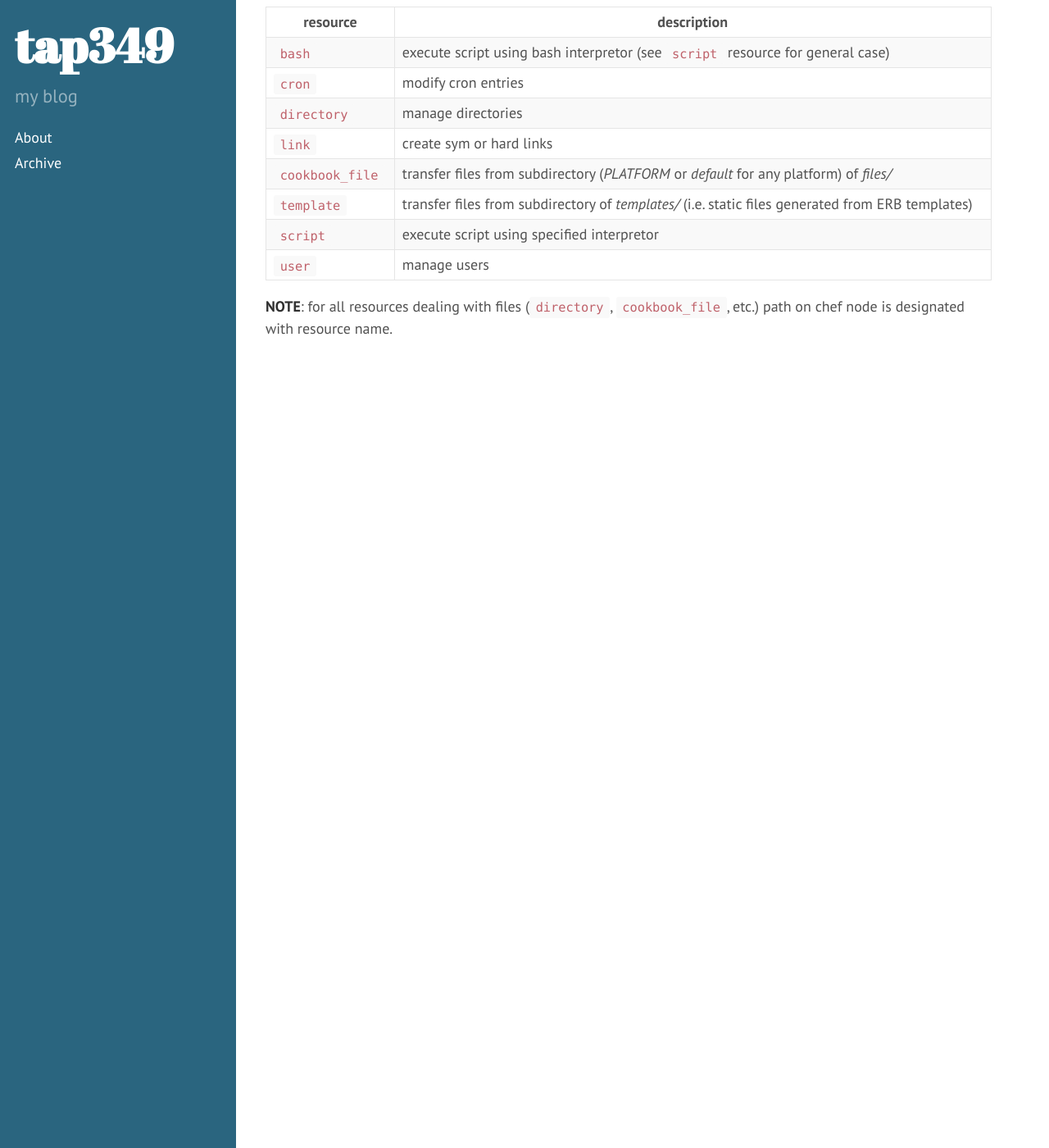
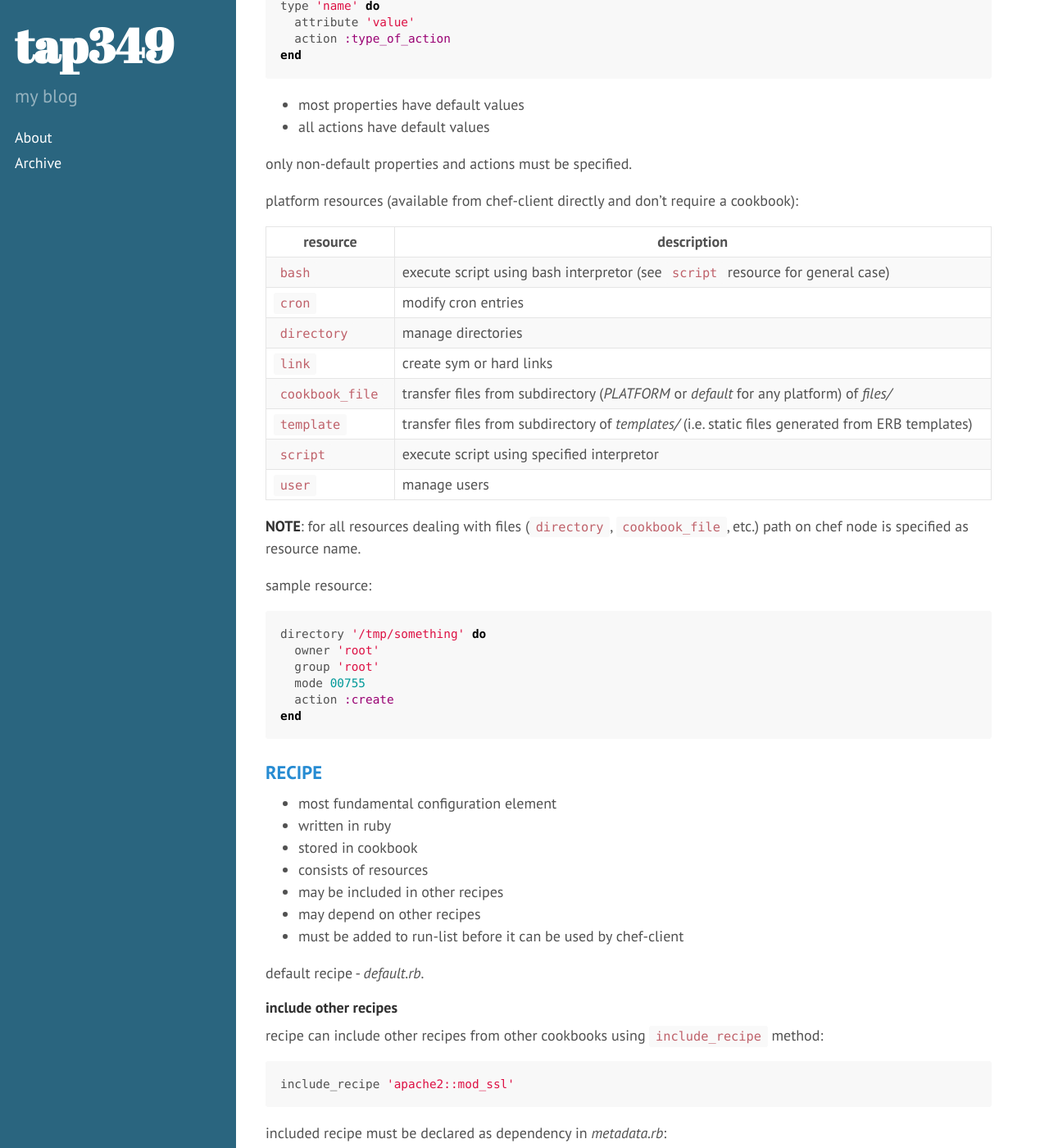
Before and after one commit to tap349/tap349.github.io, a Jekyll site: the page built from _posts/2015-01-06-notes-about-chef.md, in a window 1280 px wide and 1400 px high, scrolled down 8493 px. Shown: the whole window at 82% size. Built offline with Jekyll 4.4.1, drawn with Linux system fonts in a browser that asks for light colours; Markdown is read by kramdown in place of the engine named in the settings; some of the changed text lies outside the part shown.

Commit message:
update 2016-01-10_03:30:17

````diff
--- a/_posts/2015-01-06-notes-about-chef.md
+++ b/_posts/2015-01-06-notes-about-chef.md
@@ -16,7 +16,7 @@
 2. chef server (absent when using chef-solo)
 3. workstation (from which knife or knife-solo is run)
 
-##### core principles:
+#### core principles:
 
 * *idempotence*
 * *thick clients, thin server*
@@ -32,7 +32,7 @@
 - used to bring the node into the expected state
 
 ___
-### [Chef Solo](https://docs.chef.io/chef_solo.html)
+## [Chef Solo](https://docs.chef.io/chef_solo.html)
 ___
 
 **chef-solo**
@@ -90,7 +90,7 @@
 - chef-repo specific knife settings (primarily paths to cookbooks, node files, etc.)
 - loaded every time knife is run
 
-#### [INSTALLING COOKBOOKS](https://docs.chef.io/cookbooks.html)
+### [INSTALLING COOKBOOKS](https://docs.chef.io/cookbooks.html)
 
 _Berksfile_:
 
@@ -122,7 +122,7 @@
 as well I can't figure out how you might end up having cookbook installed locally only
 (which would justify existence of `knife[:berkshelf_path]` option).
 
-#### [NODES](https://docs.chef.io/nodes.html)
+### [NODES](https://docs.chef.io/nodes.html)
 
 **NOTE**: probably nodes are configured in node files for chef-solo only -
           chef-client interacts with chef server to retrieve node configuration.
@@ -154,12 +154,12 @@
 }
 ```
 
-#### [ROLES](https://docs.chef.io/roles.html)
+### [ROLES](https://docs.chef.io/roles.html)
 
 **role**
 
 - server template (web, database, etc.)
-- contains server specific run list and attributes
+- contains server specific run-list and attributes
 - create separate JSON file for each role in _roles/_
 
 structure:
@@ -172,8 +172,8 @@
 `json_class`          | yes       | 'Chef::Role'
 `default_attributes`  |           | role specific attributes, can be overidden in node files
 `override_attributes` |           | role specific forced attributes, cannot be overidden in node files
-`run_list`            | yes       | role specific run list (may include other roles)
-`env_run_lists`       |           | environment specific run lists
+`run_list`            | yes       | role specific run-list (may include other roles)
+`env_run_lists`       |           | environment specific run-lists
 
 use role in node file:
 
@@ -185,12 +185,12 @@
 }
 ```
 
-#### [ATTRIBUTES](https://docs.chef.io/attributes.html)
+### [ATTRIBUTES](https://docs.chef.io/attributes.html)
 
 **attribute**
 
 - specific detail about node
-- defined in:
+- can be defined in:
   - node files
   - cookbooks (attribute files or recipes)
   - roles
@@ -200,11 +200,18 @@
 
 **NOTE**: attributes in node file are normal attributes.
 
-#### [ENVIRONMENTS](https://docs.chef.io/environments.html)
+accessor methods are automatically defined for attributes in ruby files:
+
+```ruby
+default['apache']['dir'] = '/etc/apache2'
+default.apache.dir = '/etc/apache2'
+```
+
+### [ENVIRONMENTS](https://docs.chef.io/environments.html)
 
 - environment template (development, staging, production, etc.)
 - contains environment specific attributes
-- doesn't have run list - attributes only
+- doesn't have run-list - attributes only
 - create separate JSON file for each environment in _environments/_
 - default environment is `_default` - all nodes are placed there
   unless another environment is specified
@@ -238,7 +245,7 @@
 $ knife solo cook -E development
 ```
 
-#### [DATA BAGS](https://docs.chef.io/data_bags.html)
+### [DATA BAGS](https://docs.chef.io/data_bags.html)
 
 **data bag**
 
@@ -257,7 +264,7 @@
 `raw_data`            | yes       | attributes of data bag item (`id` attribute is required)
 
 ___
-### [COOKBOOK](https://docs.chef.io/cookbooks.html)
+## [COOKBOOK](https://docs.chef.io/cookbooks.html)
 ___
 
 - fundamential unit of configuration and policy distribution
@@ -283,7 +290,7 @@
 _templates/_      |
 _metadata.rb_     |
 
-#### [METADATA.RB](https://docs.chef.io/cookbook_repo.html)
+### [METADATA.RB](https://docs.chef.io/cookbook_repo.html)
 
 - lives at the top of each cookbook's directory
 - provides hints to chef server to deploy cookbook correctly
@@ -307,13 +314,13 @@
 `replaces`         | FIO. cookbook to be replaced by this cookbook
 `supports`         | supported platform
 
-#### [RESOURCE](https://docs.chef.io/resource.html)
+### [RESOURCE](https://docs.chef.io/resource.html)
 
 - describes desired state for configuration item
 - declares steps required to bring configuration item to desired state
 - resources are grouped into recipes
 - during chef-client run each resource is associated with **provider** (platform specific)
-- provider does actual job defined by the resource
+- provider does actual job described in the resource
 
 has:
 
@@ -353,4 +360,58 @@
 `user`          | manage users
 
 **NOTE**: for all resources dealing with files (`directory`, `cookbook_file`, etc.)
-          path on chef node is designated with resource name.
+          path on chef node is specified as resource name.
+
+sample resource:
+
+```ruby
+directory '/tmp/something' do
+  owner 'root'
+  group 'root'
+  mode 00755
+  action :create
+end
+```
+
+### [RECIPE](https://docs.chef.io/recipes.html)
+
+- most fundamental configuration element
+- written in ruby
+- stored in cookbook
+- consists of resources
+- may be included in other recipes
+- may depend on other recipes
+- must be added to run-list before it can be used by chef-client
+
+default recipe - _default.rb_.
+
+#### include other recipes
+
+recipe can include other recipes from other cookbooks using `include_recipe` method:
+
+```ruby
+include_recipe 'apache2::mod_ssl'
+```
+
+included recipe must be declared as dependency in _metadata.rb_:
+
+```ruby
+depends 'apache2'
+```
+
+- included recipe is just inlined at the point where it's included
+- only the first inclusion within recipe is processed - subsequent ones are ignored
+
+#### write to log from within a recipe
+
+log levels:
+
+- debug
+- info
+- warn
+- error
+- fatal
+
+```ruby
+Chef::Log.info 'some useful information'
+```
````
Also changed, not shown: other parts of _posts/2015-01-06-notes-about-chef.md (+1 -1 lines).
